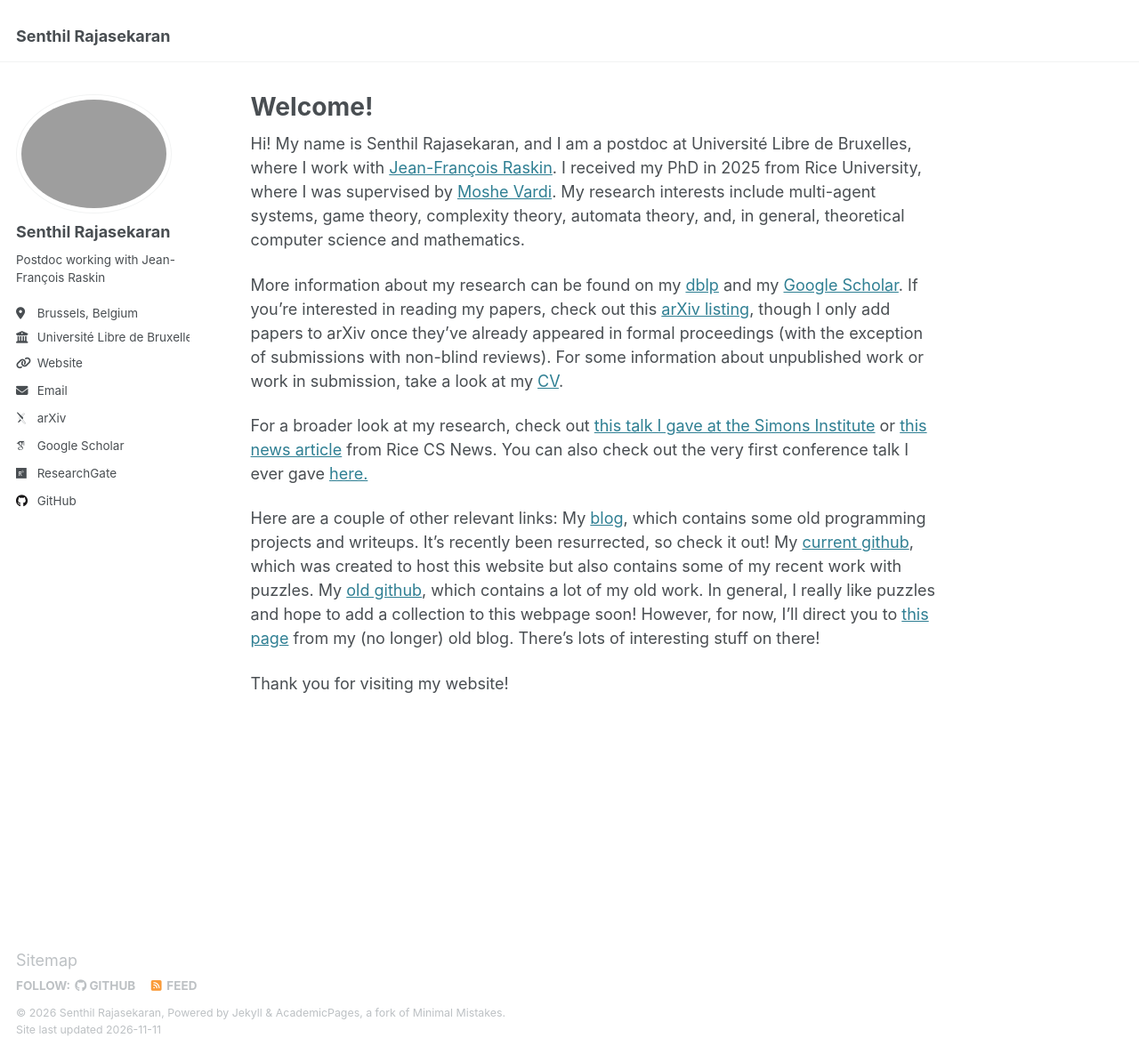
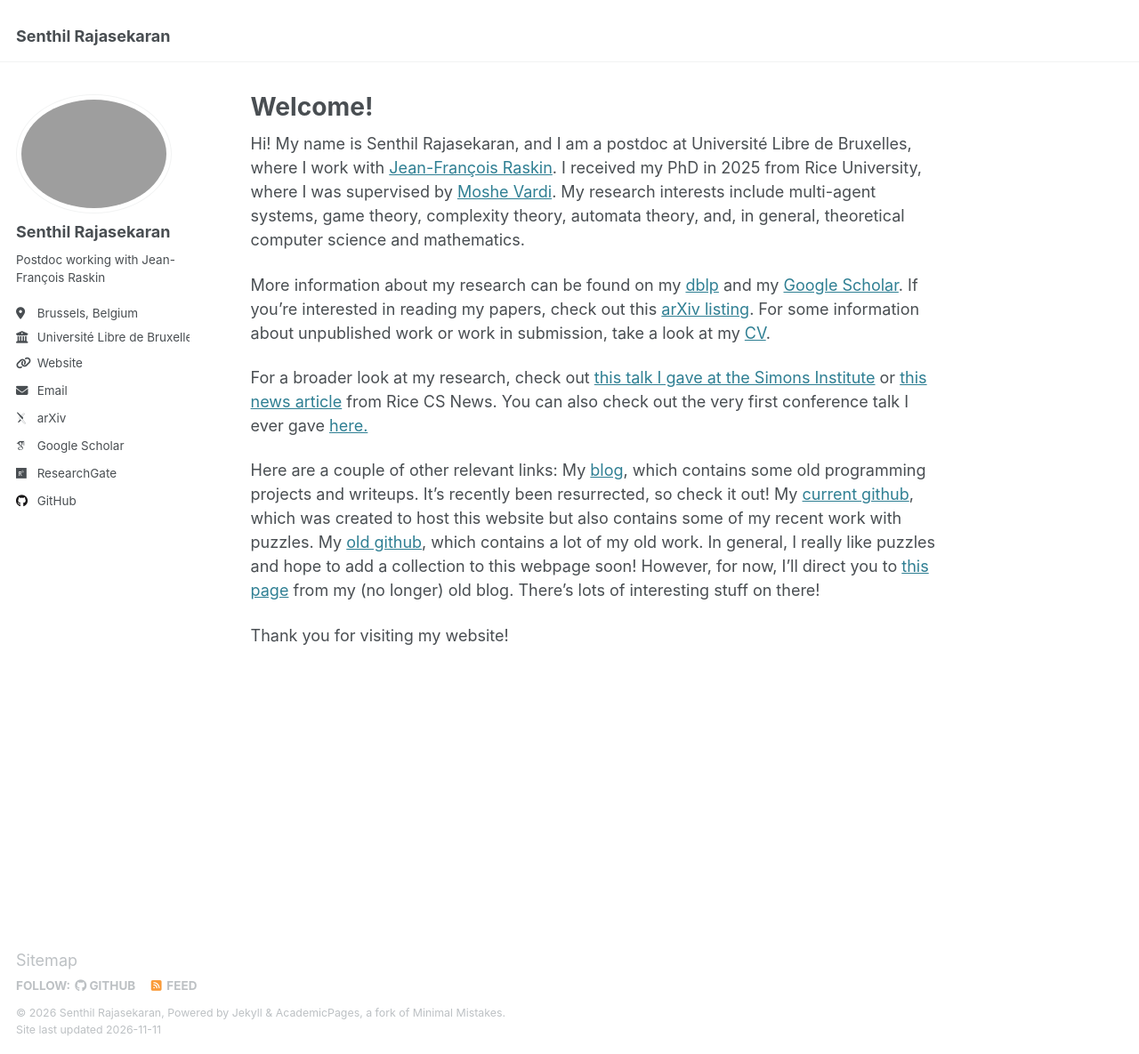
Before and after one commit to senthilrajasekaran/senthilrajasekaran.github.io, a Jekyll site: the page built from _pages/about.md, in a window 1280 px wide and 1185 px high. Shown: the whole window at 89% size. Built offline with Jekyll 4.4.1, drawn with Linux system fonts in a browser that asks for light colours; some web fonts are replaced.

Commit message:
Update about.md

```diff
--- a/_pages/about.md
+++ b/_pages/about.md
@@ -9,7 +9,7 @@ redirect_from:
 
 Hi! My name is Senthil Rajasekaran, and I am a postdoc at Université Libre de Bruxelles, where I work with [Jean-François Raskin](https://verif.ulb.ac.be/jfr/){:target="_blank"}. I received my PhD in 2025 from Rice University, where I was supervised by [Moshe Vardi](https://profiles.rice.edu/faculty/moshe-y-vardi){:target="_blank"}. My research interests include multi-agent systems, game theory, complexity theory, automata theory, and, in general, theoretical computer science and mathematics.
 
-More information about my research can be found on my [dblp](https://dblp.org/pid/283/4411.html){:target="_blank"} and my [Google Scholar](https://scholar.google.com/citations?user=NAz7IBwAAAAJ&hl=en){:target="_blank"}. If you're interested in reading my papers, check out this [arXiv listing](https://arxiv.org/search/cs?query=Rajasekaran%2C+Senthil&searchtype=author&abstracts=show&order=-announced_date_first&size=50){:target="_blank"}, though I only add papers to arXiv once they've already appeared in formal proceedings (with the exception of submissions with non-blind reviews). For some information about unpublished work or work in submission, take a look at my [CV](/files/CV_2026.pdf){:target="_blank"}.
+More information about my research can be found on my [dblp](https://dblp.org/pid/283/4411.html){:target="_blank"} and my [Google Scholar](https://scholar.google.com/citations?user=NAz7IBwAAAAJ&hl=en){:target="_blank"}. If you're interested in reading my papers, check out this [arXiv listing](https://arxiv.org/search/cs?query=Rajasekaran%2C+Senthil&searchtype=author&abstracts=show&order=-announced_date_first&size=50){:target="_blank"}. For some information about unpublished work or work in submission, take a look at my [CV](/files/CV_2026.pdf){:target="_blank"}.
 
 For a broader look at my research, check out [this talk I gave at the Simons Institute](https://www.youtube.com/watch?v=2RBoaPIrvQY){:target="_blank"} or [this news article](https://csweb.rice.edu/news/quantitative-goal-approach-game-theory-problem-could-be-important-building-block){:target="_blank"} from Rice CS News. You can also check out the very first conference talk I ever gave [here.](https://underline.io/lecture/15415-nash-equilibria-in-finite-horizon-multiagent-concurrent-games){:target="_blank"}
 
```
